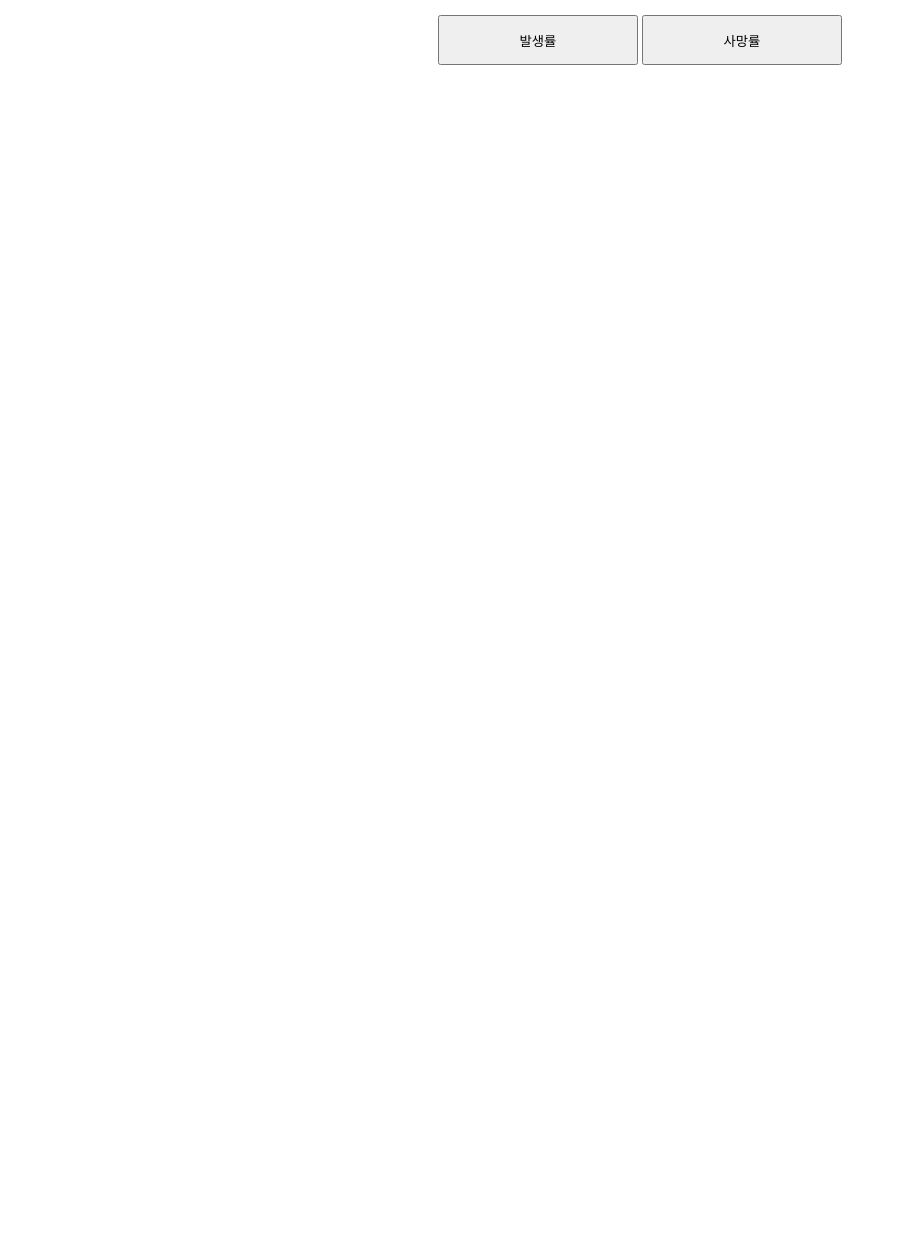
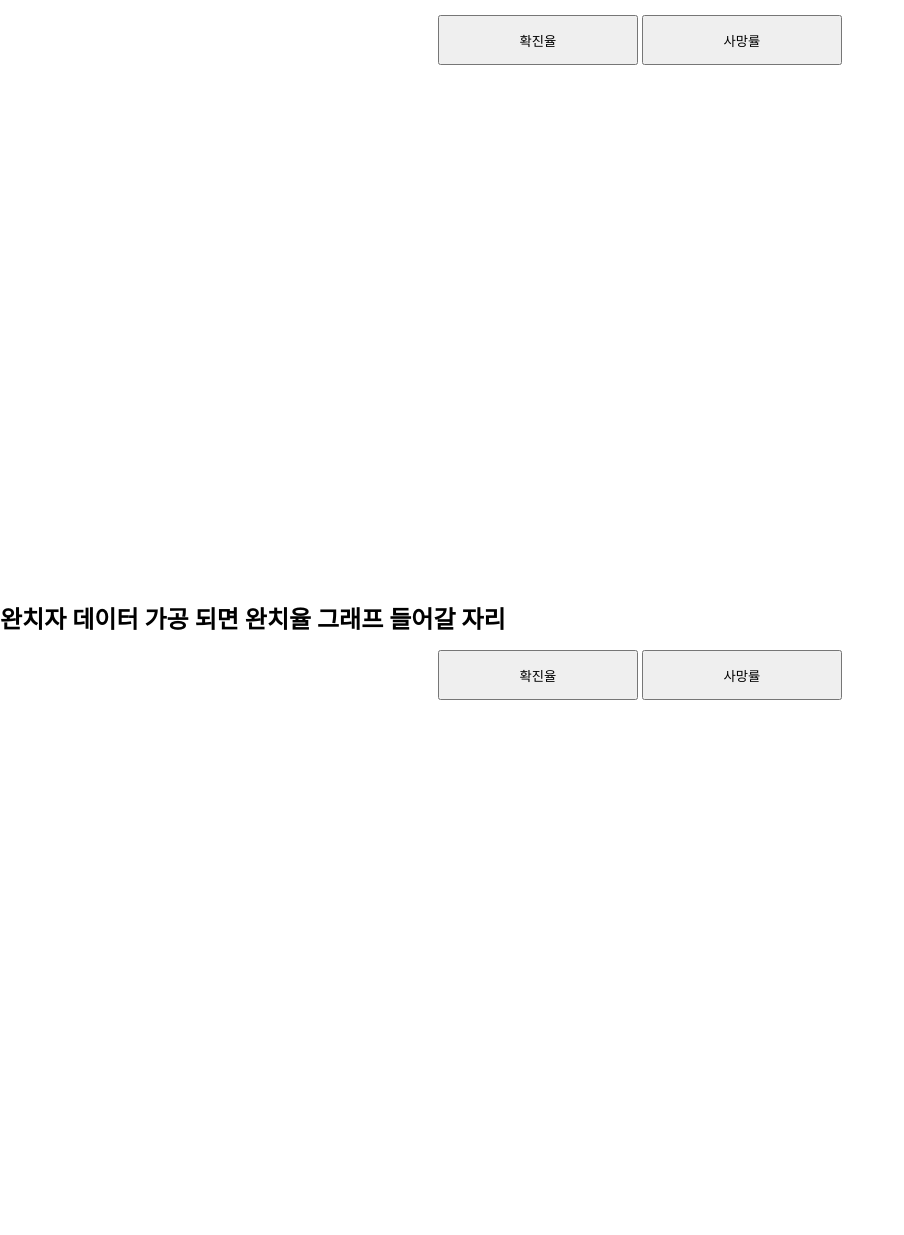
Before and after one commit to do3642/corona, a Flask app: template apps/domestic/templates/domestic/index.html in a window 1280 px wide. Shown: the part 820-2055 px from the top of the page, without its empty margins (0-904 px from the left). Before the commit the page ends 885 px from the top, so only its background shows below. Run offline with Flask 3, Linux system fonts and the light colour scheme; the template is opened without the code that fills it: most values are stand-ins (such as "Sample title", 1, 10 or a date in 2020); data that the repository does not hold is empty; parts of the project's set-up code (start-up, migrations or seed data) failed here and were passed over.

Commit message:
Add: 연령별 확진율 그래프 화면에 뿌려주기 완료

```diff
--- a/apps/domestic/data.py
+++ b/apps/domestic/data.py
@@ -43,7 +43,25 @@ def get_graph(graph_id):
 
   elif graph_id == 'age_incidence':
     age = sheet_data.get('연령별(10세단위)')
-    cumulative_cases = age.iloc[0,2:]
+    cumulative_cases = age.iloc[0, 2:]
+    cumulative_cases.index = age.columns[2:]
+
+    average_population = population_data.iloc[:, 2:].mean()
+    print(average_population)
+
+    incidence_rate = (cumulative_cases / average_population) * 100
+
+    print(incidence_rate.isnull())
+
+    data = {
+      "labels": incidence_rate.index.tolist(),
+      "values": incidence_rate.tolist(),
+      "label": '연령대별 코로나 발생률(%)',
+      "type": "bar",
+      "backgroundColor": 'rgba(202, 190, 28, 1)'
+    }
+
+    return jsonify(data)
 
 
   else:
--- a/apps/domestic/static/css/style.css
+++ b/apps/domestic/static/css/style.css
@@ -106,3 +106,22 @@
   width: 200px;
   height: 50px;
 }
+
+#graph3 {
+  display: flex;
+  justify-content: center;
+  align-items: center;
+  position: relative;
+  height: 600px;
+}
+
+#graph3 > div {
+  position: absolute;
+  top: 15px;
+  gap: 0;
+}
+
+#graph3 > div > button {
+  width: 200px;
+  height: 50px;
+}
--- a/apps/domestic/static/js/graph.js
+++ b/apps/domestic/static/js/graph.js
@@ -3,6 +3,7 @@ document.addEventListener("DOMContentLoaded", () => {
   // 처음 들어갔을 때 화면에 뿌려줄 데이터들만 반복을 돌리면서 createChart 함수에 넣어줌.
   const graphConfigs = [
     {id: "chart-area", url: "/api/graph/area_incidence"},
+    {id: "chart-age", url: "/api/graph/age_incidence"},
   ]
 
   graphConfigs.forEach(config => {
--- a/apps/domestic/templates/domestic/index.html
+++ b/apps/domestic/templates/domestic/index.html
@@ -27,12 +27,24 @@
 
     <article id="graph1">
       <div>
-        <button data-graph="area_incidence">발생률</button>
+        <button data-graph="area_incidence">확진율</button>
         <button data-graph="area_death">사망률</button>
       </div>
       <canvas id="chart-area" width="850px" height="500px"></canvas>
     </article>
   </section>
+
+  <article id="graph2">
+    <h1>완치자 데이터 가공 되면 완치율 그래프 들어갈 자리</h1>
+  </article>
+
+  <article id="graph3">
+    <div>
+      <button data-graph="age_incidence">확진율</button>
+      <button data-graph="age_death">사망률</button>
+    </div>
+    <canvas id="chart-age" width="850px" height="500px"></canvas>
+  </article>
 {% endblock %}
 
 {% block script %}
```
